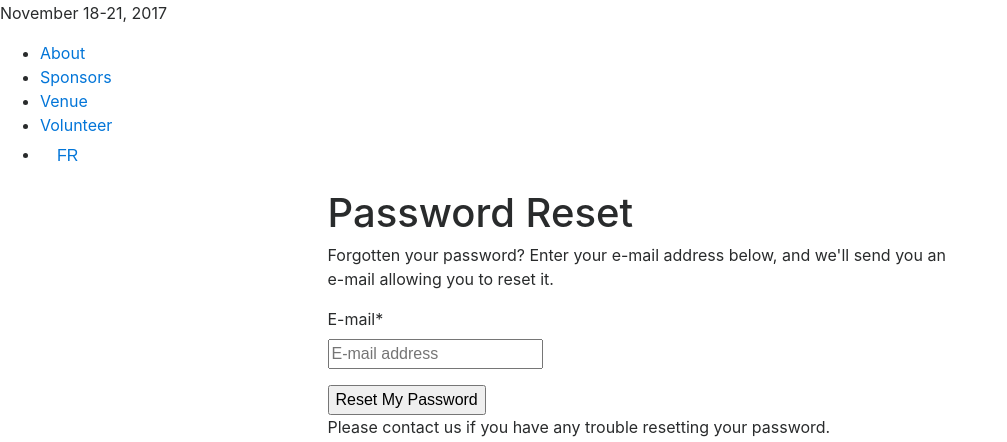
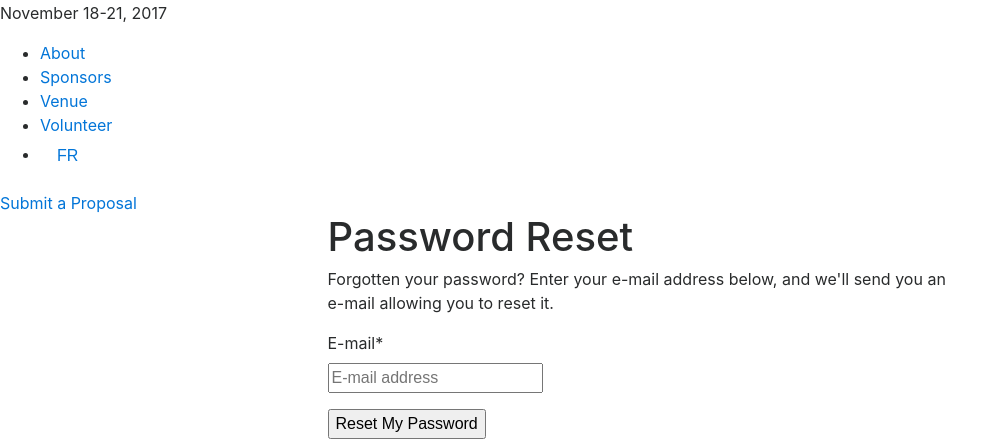
Before and after one commit to pyconca/2017-web, a Django app: page /accounts/password/reset/ in a window 1280 px wide. Shown: the part 291-733 px from the top of the page, without its empty margins (0-1007 px from the left). Run offline with Django 3.2, Linux system fonts and the light colour scheme; data that the repository does not hold is empty; some libraries are stand-ins or nearby versions.

Commit message:
:sparkles: Add a submit proposal button to the nav.

```diff
--- a/pyconca2017/templates/components/layout/header.html
+++ b/pyconca2017/templates/components/layout/header.html
@@ -53,7 +53,8 @@
         </li>
       </ul>
     </nav>
-{#    <div class="c-head__btn-group">#}
-{#      <a class="c-btn c-btn--primary" href="javascript:void()">Buy a ticket</a></div>#}
+    <div class="c-head__btn-group">
+      <a class="c-btn c-btn--primary" href="https://www.papercall.io/pyconca2017">Submit a Proposal</a>
+    </div>
   </div>
 </header>
```
